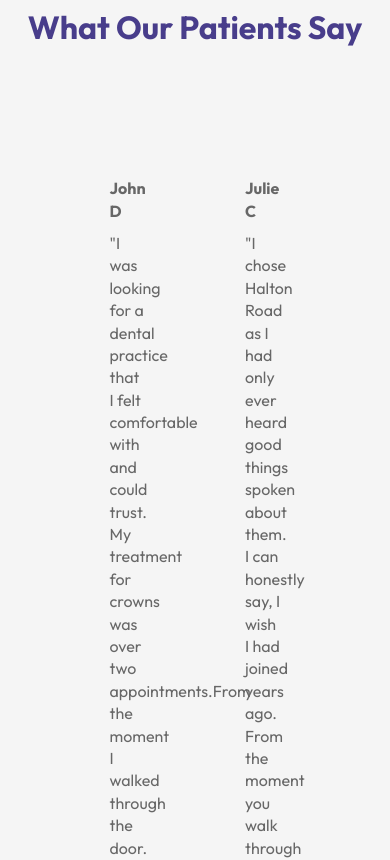
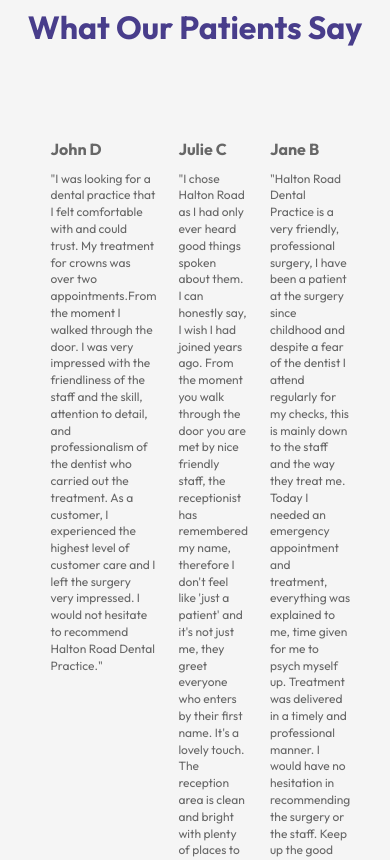
Before and after one commit to amilou86/Dentist, a React (Vite) app: page / in a window 390 px wide. Shown: the part 3263-4123 px from the top of the page. Built offline with nearby package versions, Linux system fonts and the light colour scheme.

Commit message:
final media query

```diff
--- a/src/Components/Reviews/Reviews.css
+++ b/src/Components/Reviews/Reviews.css
@@ -32,7 +32,10 @@
 
     .reviews ul li {
         padding: 10px;
+    }
 
+    .slide {
+        padding: 10px;
     }
 }
 
@@ -47,7 +50,21 @@
         font-size: 16px;
     }
 
+    .slider p {
+        font-size: 12px;
+    }
+
     .userInfo p {
         font-size: 14px;
     }
+
+    .reviews {
+        padding: 0 20px;
+    }
+
+    .reviews ul li {
+        padding: 1px;
+
+    }
+
 }
```
